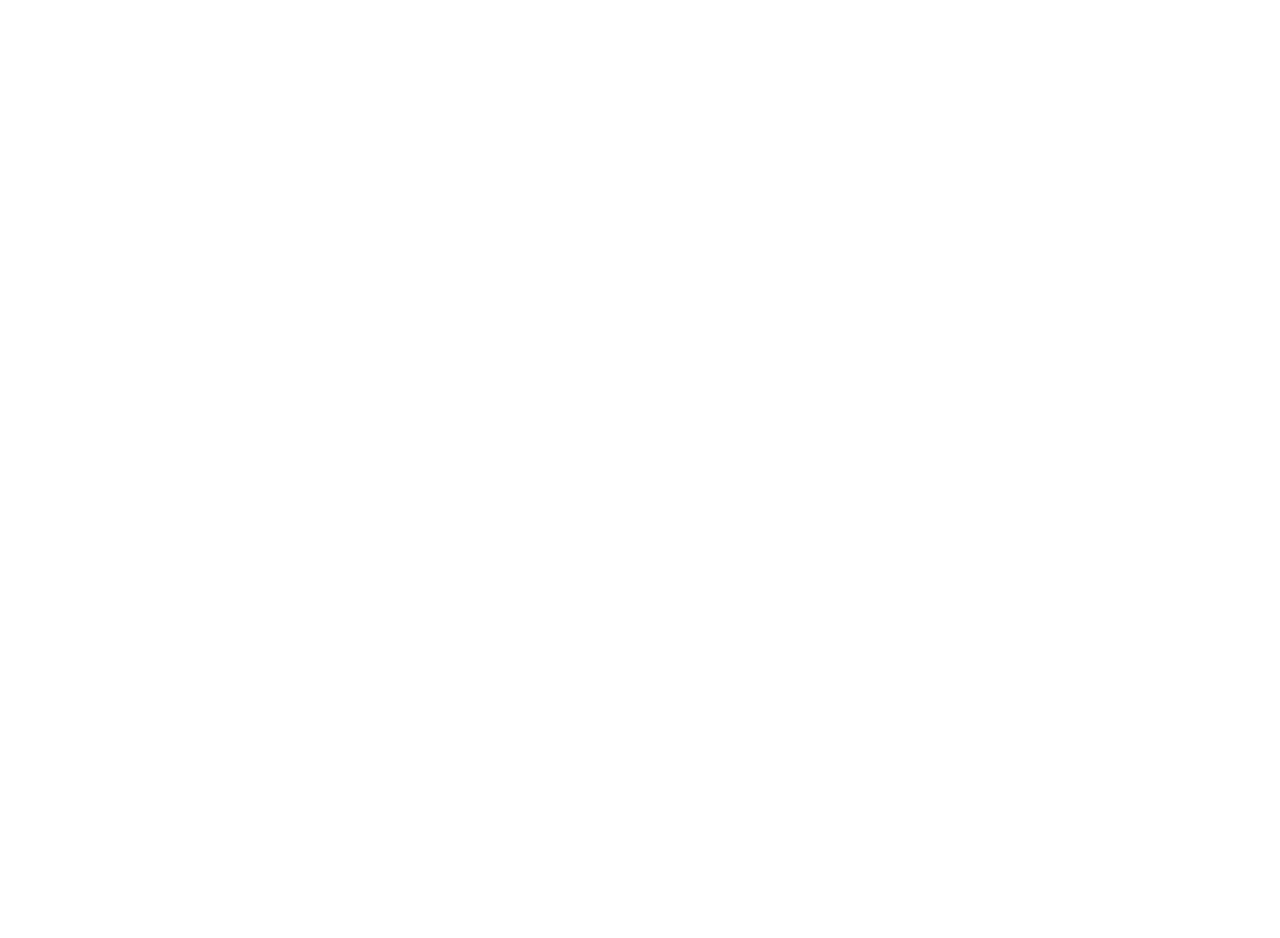
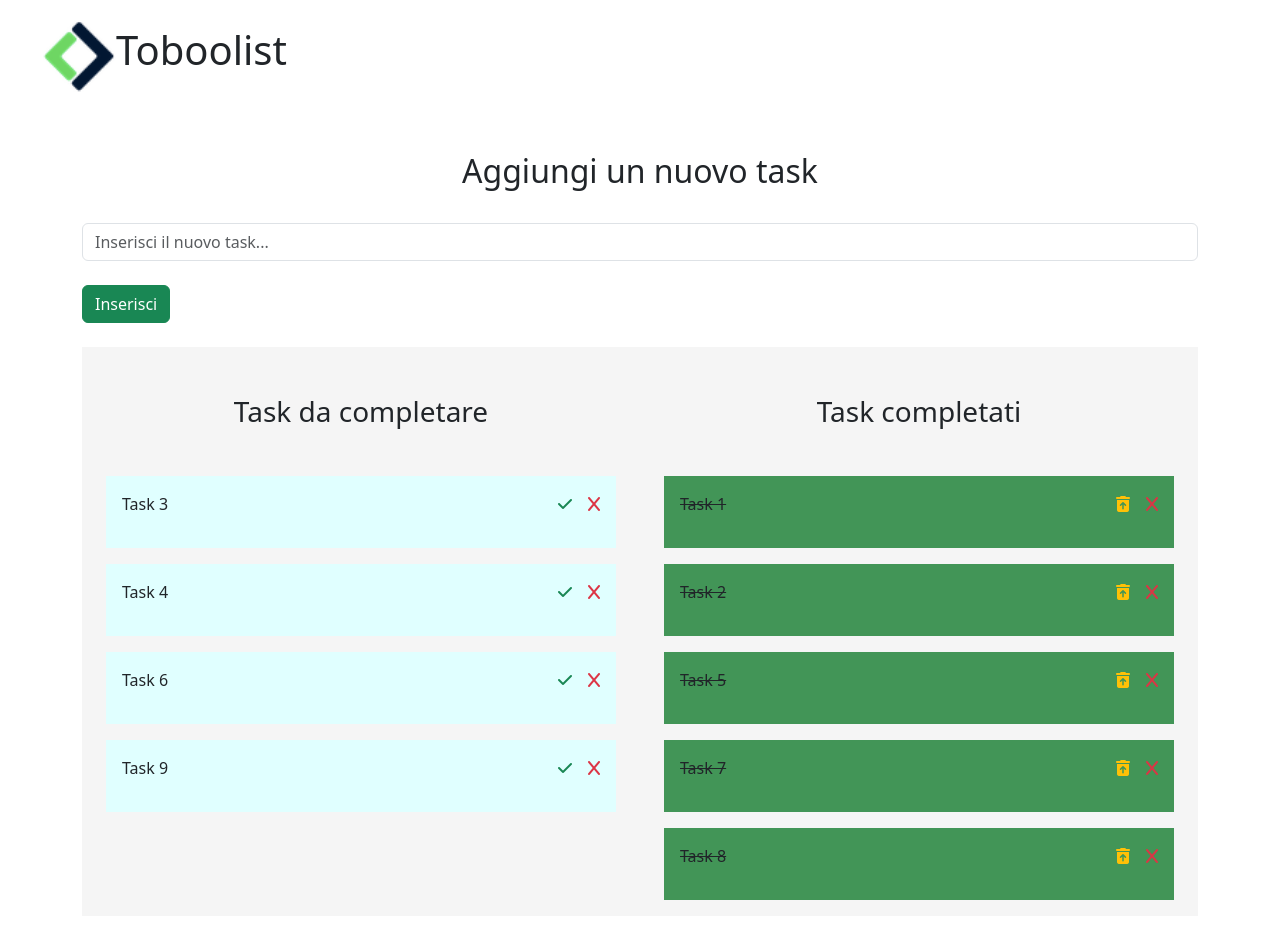
Before and after one commit to michelealiffi/vue-todolist, a plain HTML site: page index.html in a window 1280 px wide. Before the commit the page ends 800 px from the top, so only its background shows below. Drawn offline with nearby package versions, Linux system fonts and the light colour scheme.

Commit message:
Update and Finish

```diff
--- a/index.html
+++ b/index.html
@@ -3,9 +3,65 @@
 <head>
     <meta charset="UTF-8">
     <meta name="viewport" content="width=device-width, initial-scale=1.0">
+    <link rel="stylesheet" href="style.css">
+    <link href="https://process.fs.teachablecdn.com/ADNupMnWyR7kCWRvm76Laz/resize=width:32,height:32/https://www.filepicker.io/api/file/iperH9IBTIalnkREa5pL" rel="icon" type="image/png">
+    <link
+      rel="stylesheet"
+      href="https://cdnjs.cloudflare.com/ajax/libs/font-awesome/6.5.1/css/all.min.css"
+      integrity="sha512-DTOQO9RWCH3ppGqcWaEA1BIZOC6xxalwEsw9c2QQeAIftl+Vegovlnee1c9QX4TctnWMn13TZye+giMm8e2LwA=="
+      crossorigin="anonymous"
+      referrerpolicy="no-referrer"
+    />
+    <link
+      href="https://cdn.jsdelivr.net/npm/bootstrap@5.3.2/dist/css/bootstrap.min.css"
+      rel="stylesheet"
+      integrity="sha384-T3c6CoIi6uLrA9TneNEoa7RxnatzjcDSCmG1MXxSR1GAsXEV/Dwwykc2MPK8M2HN"
+      crossorigin="anonymous"
+    />
     <title>Vue To Do List</title>
 </head>
 <body>
+    <header>
+        <div class="d-flex">
+            <img class="ms-3 mt-2" src="img/logo copia.png">
+            <h1 class="mt-3 fs">Toboolist</h1>
+        </div>
+    </header>
+    <div id="app">
+        <div class="container text-center my-5 d-flex flex-column">
+          <h2 class="m2-3">Aggiungi un nuovo task</h2>
+          <input v-model.trim="newTask.name" @keyUp.enter="pushNewTask()" class="form-control my-4" type="text" placeholder="Inserisci il nuovo task..." aria-label="default input example"/>
+          <button @click="pushNewTask()" class="btn btn-success mb-4 text-start">Inserisci</button>
+          <div class="row gx-5 m-0">
+            <div class="col-6">
+              <h3 class="my-5">Task da completare</h3>
+              <ul class="p-0">
+                <li v-for="(task, index) in tasks" v-show="!task.type">
+                  <p @click="setTypeStatus(task)">{{task.name}}</p>
+                  <span>
+                    <i @click="setTypeStatus(task)" class="fa-solid fa-check text-success me-3"></i>
+                    <i @click="removeTask(index)" class="fa-solid fa-x text-danger"></i>
+                  </span>
+                </li>
+              </ul>
+            </div>
+            <div class="col-6">
+              <h3 class="my-5">Task completati</h3>
+              <ul class="p-0">
+                <li v-for="(task, index) in tasks" v-show="task.type" class="done">
+                  <p @click="setTypeStatus(task)">{{task.name}}</p>
+                  <span>
+                    <i @click="setTypeStatus(task)"           class="fa-solid fa-trash-can-arrow-up text-warning me-3"></i>
+                    <i @click="removeTask(index)" class="fa-solid fa-x text-danger"></i>
+                  </span>
+                </li>
+              </ul>
+            </div>
+          </div>
+        </div>
+      </div>
+    <script src="https://cdn.jsdelivr.net/npm/bootstrap@5.3.2/dist/js/bootstrap.bundle.min.js" integrity="sha384-C6RzsynM9kWDrMNeT87bh95OGNyZPhcTNXj1NW7RuBCsyN/o0jlpcV8Qyq46cDfL" crossorigin="anonymous"></script>
+    <script src='https://unpkg.com/vue@3/dist/vue.global.js'></script>
     <script src="main.js"></script>
 </body>
 </html>
--- a/main.js
+++ b/main.js
@@ -0,0 +1,68 @@
+const { createApp } = Vue;
+
+const app = createApp({
+  data() {
+    return {
+      tasks: [
+        {
+          name: "Task 1",
+          type: true,
+        },
+        {
+          name: "Task 2",
+          type: true,
+        },
+        {
+          name: "Task 3",
+          type: false,
+        },
+        {
+          name: "Task 4",
+          type: false,
+        },
+        {
+          name: "Task 5",
+          type: true,
+        },
+        {
+          name: "Task 6",
+          type: false,
+        },
+        {
+          name: "Task 7",
+          type: true,
+        },
+        {
+          name: "Task 8",
+          type: true,
+        },
+        {
+          name: "Task 9",
+          type: false,
+        },
+      ],
+      newTask: {
+        name: "",
+        type: false,
+      },
+    };
+  },
+  methods: {
+    removeTask(i) {
+      this.tasks.splice(i, 1);
+    },
+    pushNewTask() {
+      const newObject = { ...this.newTask };
+      if (newObject.name.length < 1) {
+        alert("Il valore inserito non é corretto. Ritenta");
+        return;
+      }
+      this.tasks.push(newObject);
+      this.newTask.name = "";
+    },
+    setTypeStatus(task) {
+      task.type = !task.type;
+    },
+  },
+});
+app.mount("#app");
--- /dev/null
+++ b/style.css
@@ -0,0 +1,36 @@
+img {
+    width: 75px;
+}
+
+header {
+    padding-left: 25px;
+    padding-top: 10px;
+    padding-bottom: 10px;
+}
+
+li {
+    padding: 1rem;
+    margin-top: 1rem;
+    list-style: none;
+    background-color: lightcyan;
+    display: flex;
+    justify-content: space-between;
+}
+
+li.done {
+    background-color: rgb(66, 149, 87);
+    text-decoration-line: line-through;
+}
+
+li i,
+li p {
+    cursor: pointer;
+}
+
+.btn {
+    width: 88px;
+}
+
+.row {
+    background-color: whitesmoke;
+}
```
Also changed, not shown: img/Logo.png (added), img/logo copia.png (added).
